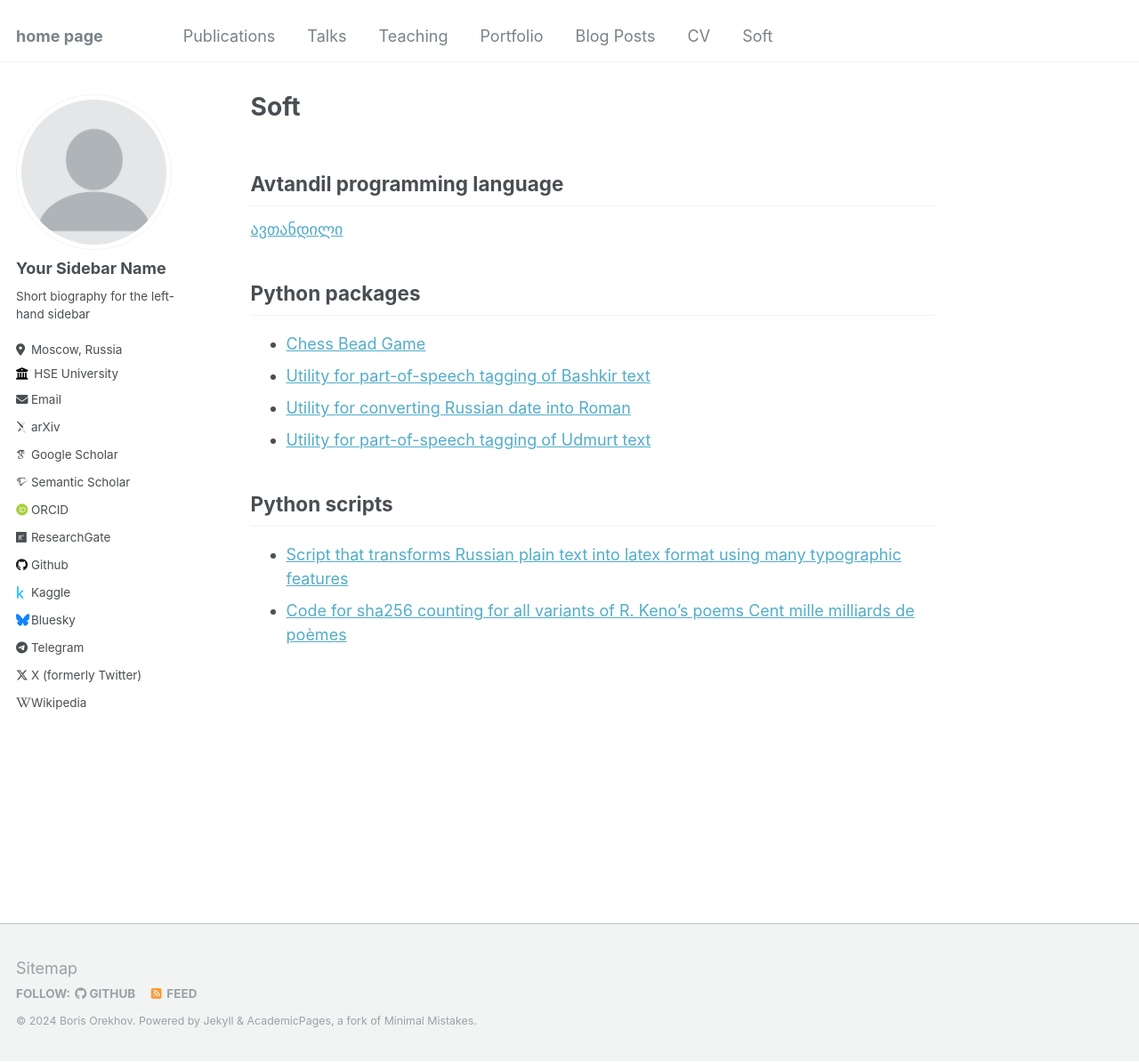
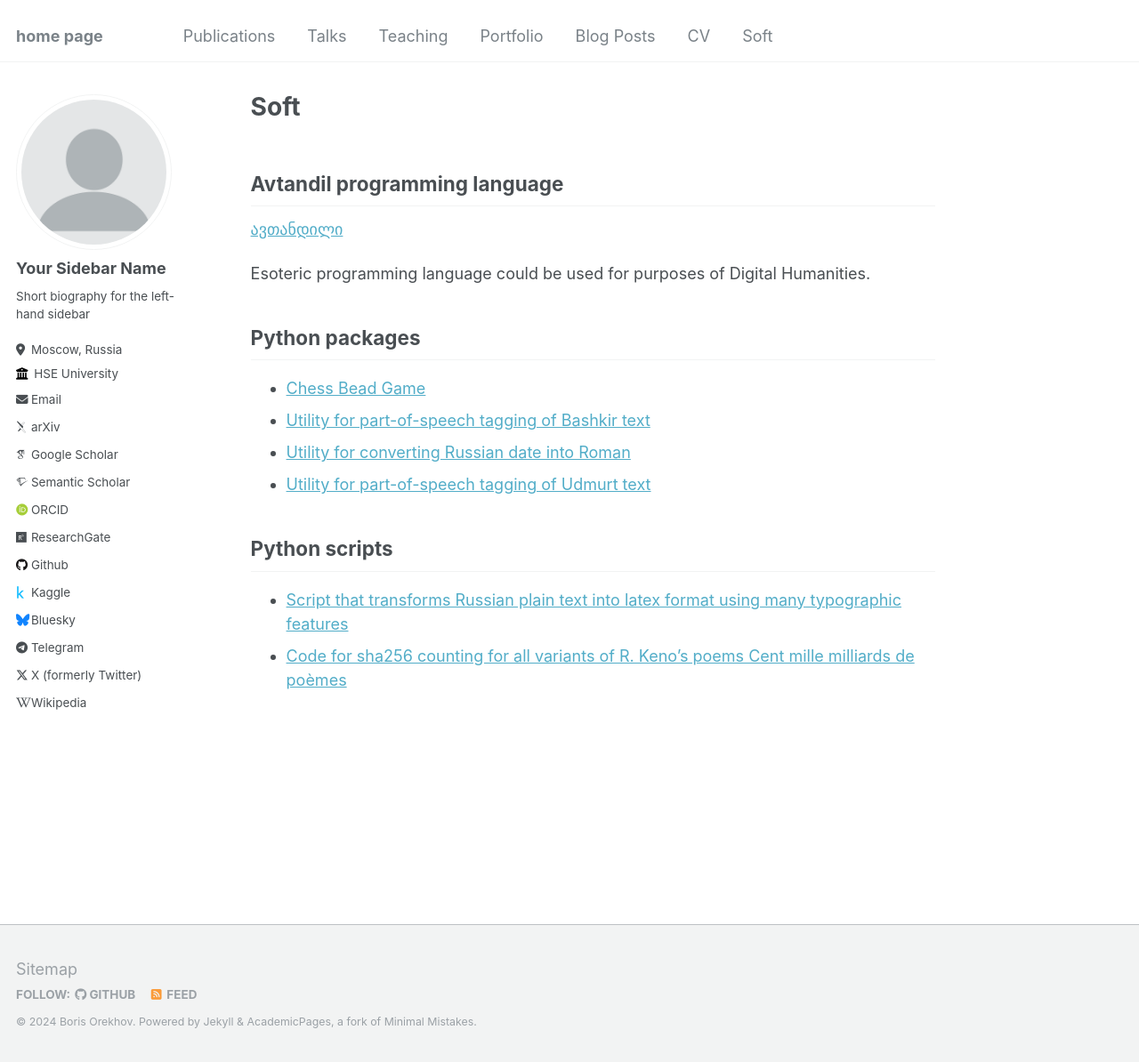
Before and after one commit to nevmenandr/homepage, a Jekyll site: the page built from _pages/code.md, in a window 1280 px wide and 1194 px high. Shown: the whole window at 89% size. Built offline with Jekyll 4.4.1, drawn with Linux system fonts in a browser that asks for light colours; some web fonts are replaced.

Commit message:
Update code.md

```diff
--- a/_pages/code.md
+++ b/_pages/code.md
@@ -11,6 +11,8 @@ redirect_from:
 
 [ავთანდილი](https://github.com/nevmenandr/avtandil-programming-language/)
 
+Esoteric programming language could be used for purposes of Digital Humanities.
+
 ## Python packages
 
 * [Chess Bead Game](https://chess-bead.readthedocs.io/en/latest/)
```
